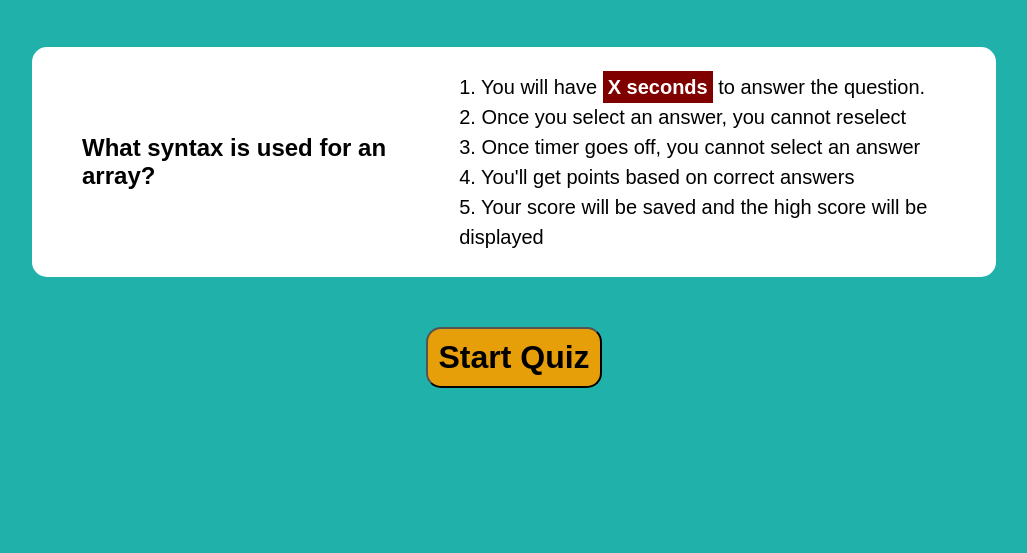
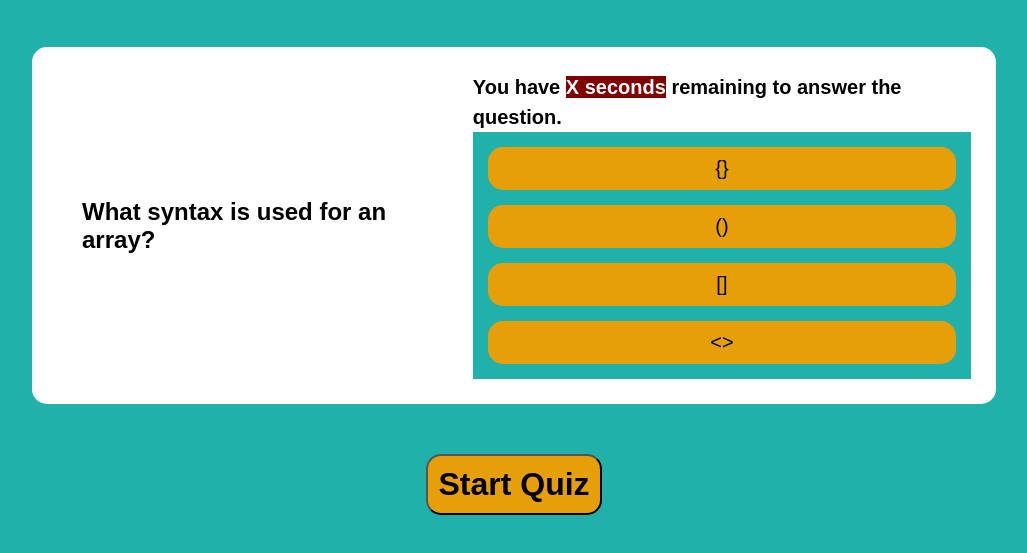
Before and after one commit to TheMightyNail/coding-quiz, a plain HTML site: page index.html in a window 1280 px wide. Both pictures are taken after a click on the element "Start Quiz". Shown: the part 91-644 px from the top of the page, without its empty margins (126-1153 px from the left). Drawn offline with Linux system fonts and the light colour scheme.

Commit message:
start button functionality added

```diff
--- a/assets/css/style.css
+++ b/assets/css/style.css
@@ -39,7 +39,9 @@
     line-height: 1.5;
 }
 
-
+#first {
+    font-weight: bold;
+}
 
 .start-btn {
     display:flex;
@@ -58,5 +60,15 @@
     background-color:maroon;
     color: white;
     font-weight: bolder;
-    padding: 5px;
 }
+
+.btn {
+    background-color:rgb(230, 159, 8);
+    margin: 15px;
+    border-radius: 15px;
+    padding: 10px;
+    display: flex;
+    justify-content: center;
+    font-size: 20px;
+    text-shadow: 10,10,10 rgba(0,0,0,0.4);
+}
--- a/assets/js/script.js
+++ b/assets/js/script.js
@@ -1,8 +1,3 @@
-// You will only have <span>X seconds</span> amount of time to answer the question.
-// Once you select an answer, you cannot reselect
-// Once timer goes off, you cannot select an answer
-// You'll get points based on correct answers
-// Your score will be saved and the high score will be displayed
 var quizQuestions = [
     "What syntax is used for an array?", "What does CSS stand for?", "How long did it take for JavaScript to be created?",
     "How do you save your work using Git?", "Which syntax would you use to reference an element's ID?"
@@ -55,38 +50,42 @@ var startButtonEl = document.querySelector(".start-btn");
 var quizQuestionEl = document.querySelector(".main-title");
 var quizAnswerEl = document.querySelector(".answer");
 var firstAnswerEl = document.querySelector("#first");
-var secondAnswerEl = document.querySelector("#second")
-var thirdAnswerEl = document.querySelector("#third")
-var fourthAnswerEl = document.querySelector("#fourth")
-var fifthAnswerEl = document.querySelector("#fifth")
+var secondAnswerEl = document.querySelector("#second");
+var thirdAnswerEl = document.querySelector("#third");
+var fourthAnswerEl = document.querySelector("#fourth");
+var fifthAnswerEl = document.querySelector("#fifth");
 
 var quizOne= {
     question: quizQuestions[0],
-    answer: quizAnswersOne[0],
-    answer: quizAnswersOne[1],
-    answer: quizAnswersOne[2],
-    answer: quizAnswersOne[3]
+    answer1: quizAnswersOne[0],
+    answer2: quizAnswersOne[1],
+    answer3: quizAnswersOne[2],
+    answer4: quizAnswersOne[3]
 }
 
 var switchText = function() {
     quizQuestionEl.textContent = quizOne.question;
 
-    // getting somewhere with this one. Still need to figure out how the text replaces - maybe can use event.target to return true or false value.
-    // reconsider making the .answer class into <li> - might be able to work with that easier.
+    secondAnswerEl.textContent = quizOne.answer1;
+    secondAnswerEl.className = "btn answer-btn";
+
+    thirdAnswerEl.textContent = quizOne.answer2;
+    thirdAnswerEl.className = "btn answer-btn";
+
+    fourthAnswerEl.textContent = quizOne.answer3;
+    fourthAnswerEl.className = "btn answer-btn";
+
+    fifthAnswerEl.textContent = quizOne.answer4;
+    fifthAnswerEl.className = "btn answer-btn";
 
     for (var i=0; i < quizAnswersOne.length; i++) {
-       var answerButtonEl = document.createElement("button");
-        answerButtonEl.textContent = quizOne.answer[i];
-         if (quizOne.answer[i] != [2]) {
-            console.log("false");
-        } return answerButtonEl;
-    }
-//     // this does not work because they are pulling from the same class, so only the first answer gets displayed. This won't work anyway, because
-//     // they need to be their own containers or buttons. But the idea is there, just have to figure out the array better. probably with
-//     quizAnswerEl.textContent = quizOne.answer1;
-//     quizAnswerEl.textContent = quizOne.answer2;
-//     quizAnswerEl.textContent = quizOne.answer3;
-//     quizAnswerEl.textContent = quizOne.answer4;
+        var answerButtonEl = document.createElement("button");
+         answerButtonEl = quizOne.answer3;
+
+          if (quizOne.answer[i] != [2]) {
+             console.log("false");
+         }
+     }
 }
 
 var startQuiz = function(){
@@ -98,7 +97,7 @@ var startQuiz = function(){
 startButtonEl.addEventListener('click', startQuiz);
 
 
-
+// Need to prevent the user from selecting text, as in highlighting it, also give the answers more of a button appearance
 
     // When the user clicks an answer, (another event listener) it should display correct or incorrect - a true value should be assigned to the correct
     // answer and a false value should be applied to incorrect. (or vice versa, as long as it returns a boolean value)
--- a/index.html
+++ b/index.html
@@ -15,7 +15,7 @@
     <div class="main-box">
         <div class="main-title">Rules:</div>
         <div class="main-list">
-            <div class="answer" id="first">1. You will have <span>X seconds</span> to answer the question.</div>
+            <div class="answer" id="first">You have <span>X seconds</span> remaining to answer the question.</div>
             <div class="answer" id="second">2. Once you select an answer, you cannot reselect</div>
             <div class="answer" id="third">3. Once timer goes off, you cannot select an answer</div>
             <div class="answer" id="fourth">4. You'll get points based on correct answers</div>
```
